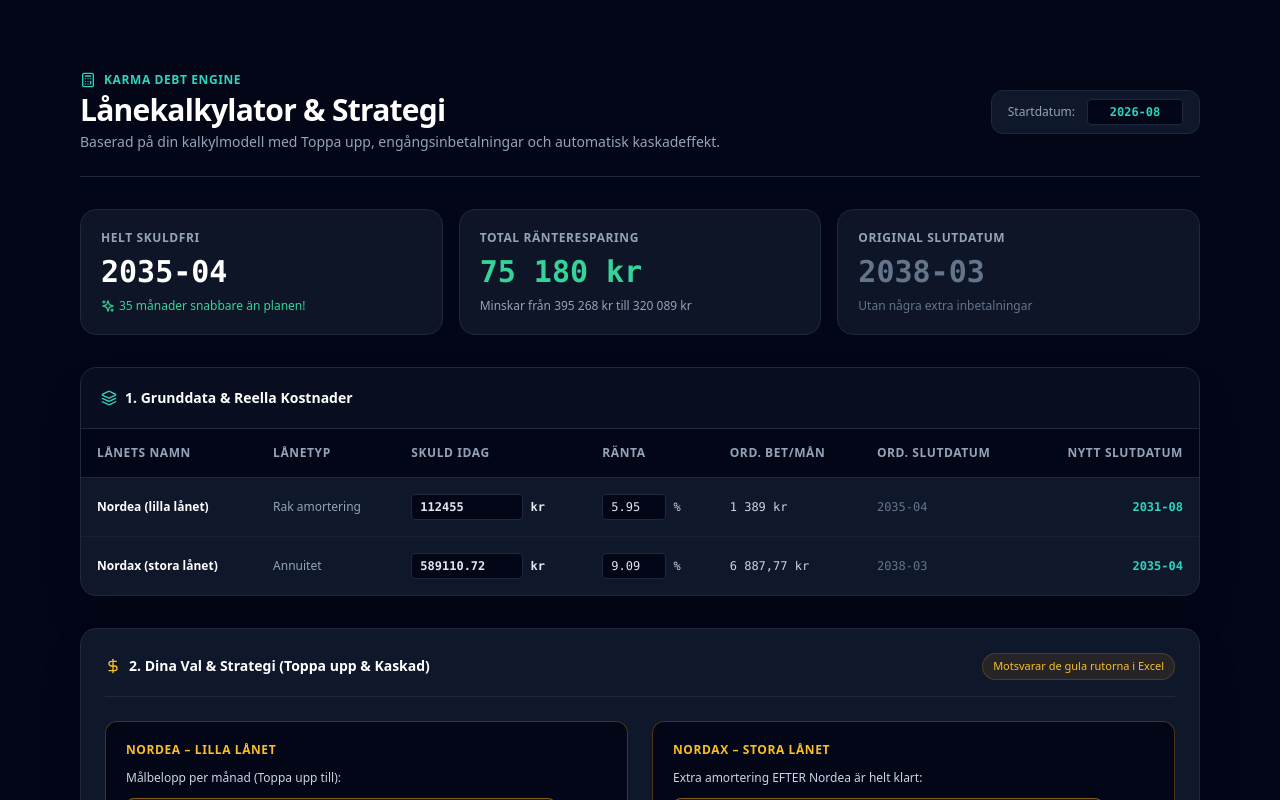
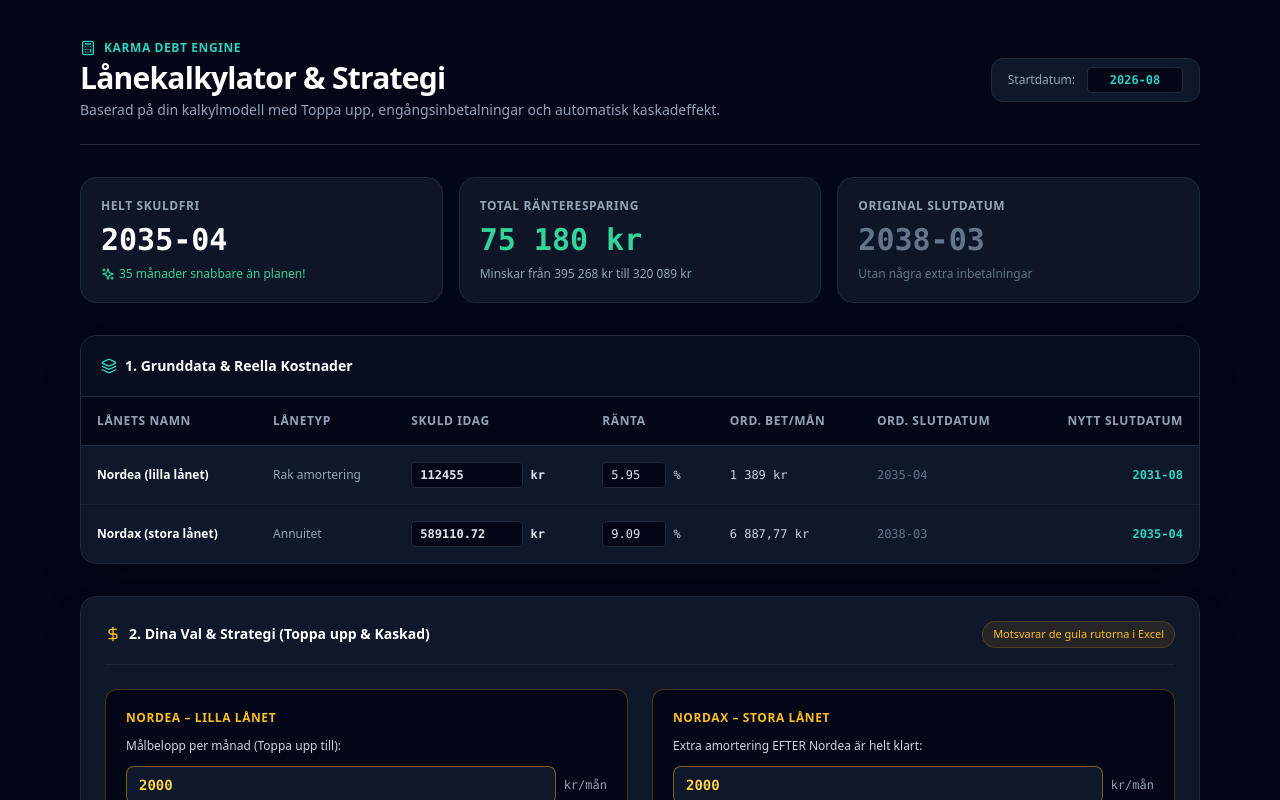
Before and after one commit to jonjys/debt-optimizer-standalone, a Next.js app: page / in a window 1280 px wide. Shown: the top 800 px of the page. Built offline with nearby package versions, Linux system fonts and the light colour scheme.

Commit message:
Update page.tsx

```diff
--- a/app/page.tsx
+++ b/app/page.tsx
@@ -1,9 +1,8 @@
-// app/page.tsx
-import { DebtOptimizerView } from '../components/debt-optimizer/DebtOptimizerView';
+import { DebtOptimizerView } from "../components/debt-optimizer/DebtOptimizerView";
 
 export default function Home() {
   return (
-    <main className="min-h-screen bg-slate-950 text-slate-100 p-4 md:p-8">
+    <main className="min-h-screen bg-slate-950 text-slate-100">
       <DebtOptimizerView />
     </main>
   );
```
